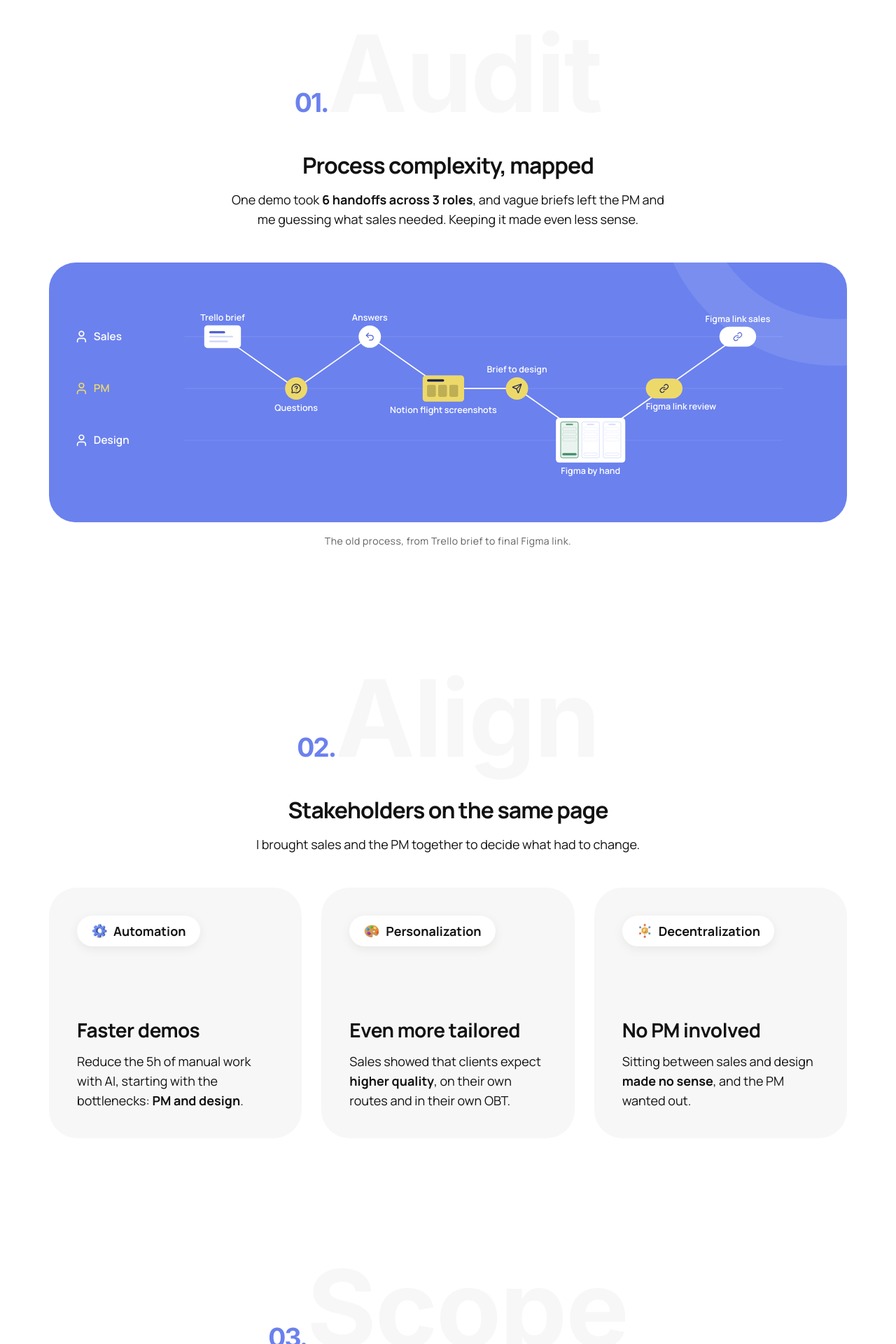
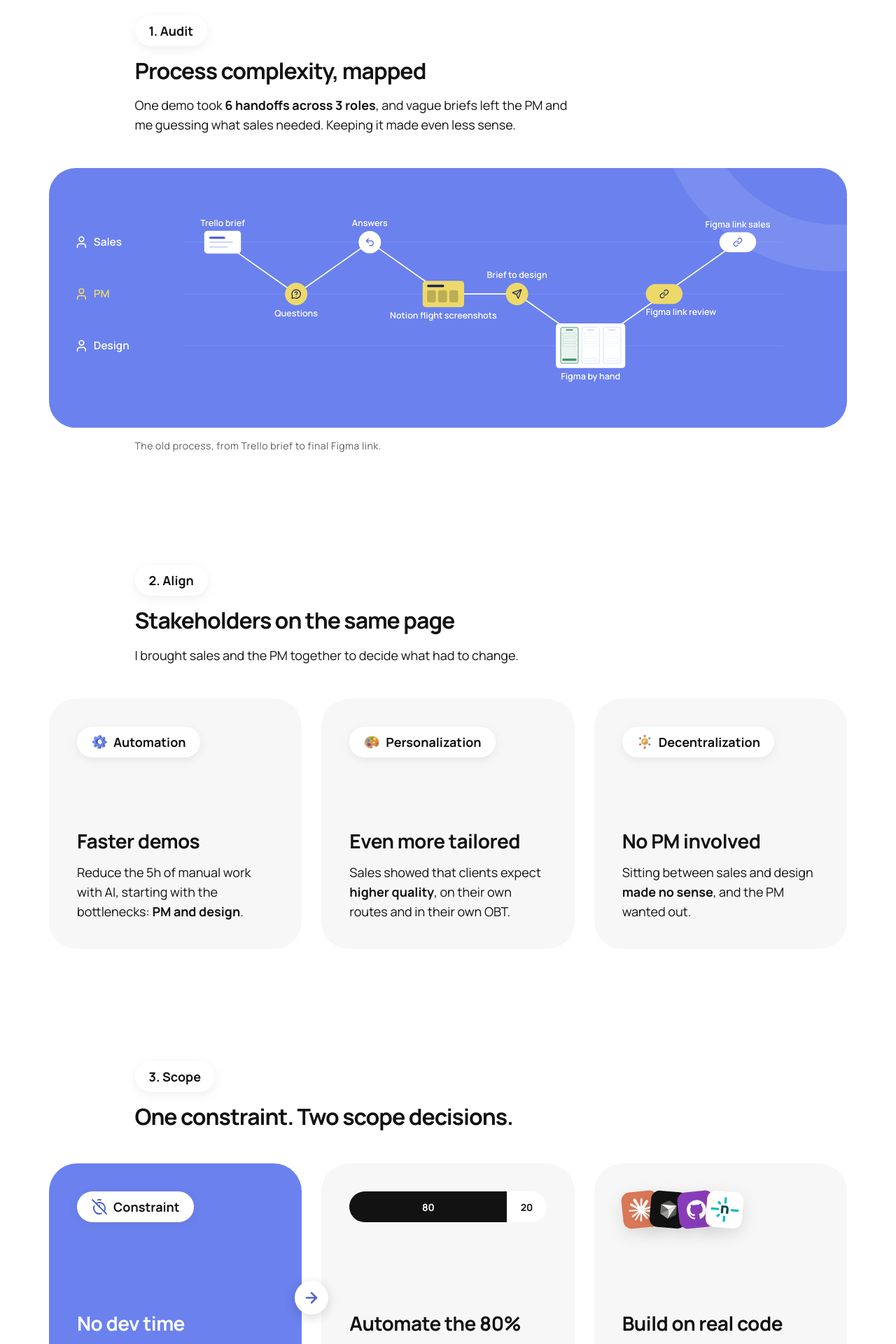
Before and after one commit to BrunaQuadros/portfolio2026, a Next.js app: page /case-studies/eco-mio in a window 1280 px wide. Shown: the part 3800-5720 px from the top of the page at 70% size. Built offline with nearby package versions, Linux system fonts and the light colour scheme.

Commit message:
Revert "eco.mio case study: Audit, Align, Scope as giant grey numbered titles (GiantTitle extracted from SolutionSection)"
This reverts commit 453fb0097bf048bee8b98064959cdbbea0b1aa78.

```diff
--- a/app/case-studies/eco-mio/page.tsx
+++ b/app/case-studies/eco-mio/page.tsx
@@ -302,10 +302,9 @@ export default function EcoMioCaseStudyPage() {
             (ProcessSwimlane, its blue rounded panel included), with a
             caption under it. */}
         <div className="flex flex-col gap-12">
+          <div style={TEXT_COLUMN}>
             <StepHeading
-            number={approach.audit.number}
-            title={approach.audit.title}
-            numberClass={ACCENT_TEXT}
+              label={approach.audit.label}
               heading={approach.audit.heading}
               body={
                 <p>
@@ -313,6 +312,7 @@ export default function EcoMioCaseStudyPage() {
                 </p>
               }
             />
+          </div>
           <figure className="flex flex-col gap-4">
             {/* From lg the diagram fills the content width. Below lg, shrunk
                 to the screen its labels would be ~4px, so it keeps a readable
@@ -333,7 +333,10 @@ export default function EcoMioCaseStudyPage() {
                 className="block h-[300px] w-[921px] max-w-none lg:h-auto lg:w-full"
               />
             </div>
-            <figcaption className="text-center font-manrope text-[14px] leading-[20px] tracking-[0.48px] text-portfolio-grey-600">
+            <figcaption
+              style={TEXT_COLUMN}
+              className="font-manrope text-[14px] leading-[20px] tracking-[0.48px] text-portfolio-grey-600"
+            >
               {approach.audit.caption}
             </figcaption>
           </figure>
@@ -342,13 +345,13 @@ export default function EcoMioCaseStudyPage() {
         {/* 2. Align: the three goals, with the tag pills used through the
             rest of the case study. */}
         <div className="flex flex-col gap-12 lg:mt-16">
+          <div style={TEXT_COLUMN}>
             <StepHeading
-            number={approach.align.number}
-            title={approach.align.title}
-            numberClass={ACCENT_TEXT}
+              label={approach.align.label}
               heading={approach.align.heading}
               body={<p>{approach.align.body}</p>}
             />
+          </div>
           <div className="grid grid-cols-1 gap-6 sm:grid-cols-3 sm:gap-7">
             {approach.align.cards.map((card) => (
               <ProblemCard
@@ -365,12 +368,9 @@ export default function EcoMioCaseStudyPage() {
         {/* 3. Scope: the constraint (blue) and the two decisions it shaped.
             One column below lg, three from lg. */}
         <div className="flex flex-col gap-12 lg:mt-16">
-          <StepHeading
-            number={approach.scope.number}
-            title={approach.scope.title}
-            numberClass={ACCENT_TEXT}
-            heading={approach.scope.heading}
-          />
+          <div style={TEXT_COLUMN}>
+            <StepHeading label={approach.scope.label} heading={approach.scope.heading} />
+          </div>
           <div className="grid grid-cols-1 gap-6 lg:grid-cols-3 lg:gap-7">
             <div
               className={`relative flex flex-col items-start justify-between gap-8 rounded-case-mobile p-6 sm:rounded-case-2xl sm:p-10 lg:h-[383px] ${ACCENT_BG}`}
--- a/components/case-study/GiantTitle.tsx
+++ /dev/null
@@ -1,50 +0,0 @@
-// The giant pale-grey word with a small accent number in front ("01.
-// Awareness", "01. Automation", "01. Audit"). First built inside
-// SolutionSection; moved here unchanged when eco.mio's My process steps
-// reused it. The parent must centre it (items-center) and clip overflow
-// (overflow-x-hidden): below sm the word is deliberately wider than the
-// phone and gets cropped evenly at both edges (Mobile Rule 6).
-type GiantTitleProps = {
-  id: string;
-  number: string;
-  title: string;
-  // Color of the small number. Defaults to Faircado green.
-  numberClass?: string;
-  // Smaller size for long words (eco.mio "Personalization",
-  // "Decentralization"), so they fit the 1140px content width.
-  long?: boolean;
-};
-
-export function GiantTitle({ id, number, title, numberClass = "text-faircado-green-400", long = false }: GiantTitleProps) {
-  // Long words: still cropped a little at the phone edges below sm (Mobile
-  // Rule 6), and fitted to the content width from sm up.
-  const titleSize = long
-    ? "text-[12vw] sm:text-[8vw] lg:text-[104px]"
-    : "text-[19vw] sm:text-[7vw] md:text-[14vw] lg:text-[152px]";
-  return (
-    // Below sm the title is deliberately wider than the phone screen
-    // (~110% of it for "Awareness"): w-max keeps it on one line at its
-    // natural width, and because the parent centres its children and
-    // clips overflow, the word is cropped evenly on both edges instead
-    // of pushing the page into horizontal scroll. The number stacks
-    // centred above the word there (flex-col), so it isn't the part
-    // that gets cropped; from sm up both sit inline as on desktop.
-    <h3
-      id={id}
-      className="flex w-max max-w-none flex-col items-center font-[family-name:var(--font-inter-display)] font-bold leading-[1.1] tracking-[-2px] text-portfolio-grey-50 text-center sm:block sm:w-auto"
-    >
-      {/* A third of the title's size (matches Figma), baseline-aligned
-          with it by default since both are inline text in the same h3.
-          Mobile/sm sizes are pure vw (no flat px addend) so they scale
-          with the viewport. Below sm the title is intentionally oversized
-          (19vw, see the h3 comment) and cropped at the screen edges. The fixed 152px only kicks in at lg:
-          at md (768-1023px) it still overflowed the content width, so
-          md scales with the viewport too (14vw = ~107px at 768px). */}
-      {/* -mb-5 below sm pulls the stacked number 20px down into the word's
-          line box, so it sits tight against (slightly overlapping) the
-          word's cap height instead of floating above it. */}
-      <span className={`-mb-5 text-[6.4vw] sm:mb-0 sm:text-[2.33vw] md:text-[3.4vw] lg:text-[2.33rem] ${numberClass}`}>{number}</span>
-      <span className={titleSize}>{title}</span>
-    </h3>
-  );
-}
--- a/components/case-study/SolutionSection.tsx
+++ b/components/case-study/SolutionSection.tsx
@@ -1,7 +1,6 @@
 import Image from "next/image";
 import { Search, X } from "lucide-react";
 import { TagPill } from "./TagPill";
-import { GiantTitle } from "./GiantTitle";
 import { ImagePlaceholder } from "./ImagePlaceholder";
 import type {
   AnnotatedImage,
@@ -437,11 +436,37 @@ export function SolutionSection({
     ? "self-center xl:absolute xl:left-10 xl:top-10 xl:self-auto"
     : "self-center lg:absolute lg:left-10 lg:top-10 lg:self-auto";
   const headingTopMargin = tagInFlowUntilXl ? "-mt-9 xl:mt-0" : "-mt-9 lg:mt-0";
+  // Long words: still cropped a little at the phone edges below sm (Mobile
+  // Rule 6), and fitted to the content width from sm up.
+  const titleSize = longTitle
+    ? "text-[12vw] sm:text-[8vw] lg:text-[104px]"
+    : "text-[19vw] sm:text-[7vw] md:text-[14vw] lg:text-[152px]";
   return (
     <section className="flex w-full flex-col items-center gap-7 overflow-x-hidden" aria-labelledby={`solution-${title.toLowerCase()}`}>
-      {/* Centred and clipped by this section (items-center,
-          overflow-x-hidden), as GiantTitle needs. */}
-      <GiantTitle id={`solution-${title.toLowerCase()}`} number={number} title={title} numberClass={numberClass} long={longTitle} />
+      {/* Below sm the title is deliberately wider than the phone screen
+          (~110% of it for "Awareness"): w-max keeps it on one line at its
+          natural width, and because the section centres its children and
+          clips overflow, the word is cropped evenly on both edges instead
+          of pushing the page into horizontal scroll. The number stacks
+          centred above the word there (flex-col), so it isn't the part
+          that gets cropped; from sm up both sit inline as on desktop. */}
+      <h3
+        id={`solution-${title.toLowerCase()}`}
+        className="flex w-max max-w-none flex-col items-center font-[family-name:var(--font-inter-display)] font-bold leading-[1.1] tracking-[-2px] text-portfolio-grey-50 text-center sm:block sm:w-auto"
+      >
+        {/* A third of the title's size (matches Figma), baseline-aligned
+            with it by default since both are inline text in the same h3.
+            Mobile/sm sizes are pure vw (no flat px addend) so they scale
+            with the viewport. Below sm the title is intentionally oversized
+            (19vw, see the h3 comment) and cropped at the screen edges. The fixed 152px only kicks in at lg:
+            at md (768-1023px) it still overflowed the content width, so
+            md scales with the viewport too (14vw = ~107px at 768px). */}
+        {/* -mb-5 below sm pulls the stacked number 20px down into the word's
+            line box, so it sits tight against (slightly overlapping) the
+            word's cap height instead of floating above it. */}
+        <span className={`-mb-5 text-[6.4vw] sm:mb-0 sm:text-[2.33vw] md:text-[3.4vw] lg:text-[2.33rem] ${numberClass}`}>{number}</span>
+        <span className={titleSize}>{title}</span>
+      </h3>
       <div className="flex w-full flex-col items-center gap-6 sm:gap-20">
         {/* Each block's gray panel simply sits inside the page's own
             px-6/sm:px-10 section padding (like the My Role/Impact box)
--- a/components/case-study/StepHeading.tsx
+++ b/components/case-study/StepHeading.tsx
@@ -1,36 +1,29 @@
-import { GiantTitle } from "./GiantTitle";
+import { TagPill } from "./TagPill";
 
 // The heading block of one step inside a multi-step section (eco.mio's "My
-// process": 01. Audit, 02. Align, 03. Scope): the same giant grey numbered
-// word as the solution sections, then an h3 and an optional body, all
-// centred under it. Repeats once per step, so it's a shared component.
+// process": 1. Audit, 2. Align, 3. Scope): the step's name in the same tag
+// pill the case study uses everywhere else (no new label style), an h3 one
+// size below the section's h2, and an optional body. Repeats once per step,
+// so it's a shared component.
 type StepHeadingProps = {
-  number: string;
-  title: string;
+  label: string;
   heading: string;
   body?: React.ReactNode;
-  // Color of the small number, the case study's brand token.
-  numberClass: string;
-  // Smaller giant word for long titles (see GiantTitle).
-  long?: boolean;
+  className?: string;
 };
 
-export function StepHeading({ number, title, heading, body, numberClass, long = false }: StepHeadingProps) {
+export function StepHeading({ label, heading, body, className = "" }: StepHeadingProps) {
   return (
-    // overflow-x-hidden + items-center: GiantTitle crops evenly at the
-    // phone edges instead of scrolling the page.
-    <div className="flex w-full flex-col items-center gap-7 overflow-x-hidden">
-      <GiantTitle id={`step-${title.toLowerCase()}`} number={number} title={title} numberClass={numberClass} long={long} />
-      <div className="flex max-w-[640px] flex-col items-center gap-4 text-center">
-        <p className="font-manrope font-bold text-[28px] leading-[1.2] tracking-[-1px] text-portfolio-grey-900 sm:text-[32px]">
-          {heading}
-        </p>
-        {body ? (
-          <div className="font-manrope text-[16px] leading-[26px] text-portfolio-grey-900 sm:text-[18px] sm:leading-[28px]">
-            {body}
-          </div>
-        ) : null}
-      </div>
+    <div className={`flex flex-col items-start gap-4 ${className}`}>
+      <TagPill label={label} />
+      <h3 className="font-manrope font-bold text-[28px] leading-[1.2] tracking-[-1px] text-portfolio-grey-900 sm:text-[32px]">
+        {heading}
+      </h3>
+      {body ? (
+        <div className="max-w-[640px] font-manrope text-[16px] leading-[26px] text-portfolio-grey-900 sm:text-[18px] sm:leading-[28px]">
+          {body}
+        </div>
+      ) : null}
     </div>
   );
 }
--- a/content/projects/eco-mio.ts
+++ b/content/projects/eco-mio.ts
@@ -153,8 +153,7 @@ export const ecoMio: EcoMioContent = {
       " so I started with how demos really got made.",
     ],
     audit: {
-      number: "01.",
-      title: "Audit",
+      label: "1. Audit",
       heading: "Process complexity, mapped",
       body: [
         "One demo took ",
@@ -181,8 +180,7 @@ export const ecoMio: EcoMioContent = {
       },
     },
     align: {
-      number: "02.",
-      title: "Align",
+      label: "2. Align",
       heading: "Stakeholders on the same page",
       body: "I brought sales and the PM together to decide what had to change.",
       cards: [
@@ -219,8 +217,7 @@ export const ecoMio: EcoMioContent = {
       ],
     },
     scope: {
-      number: "03.",
-      title: "Scope",
+      label: "3. Scope",
       heading: "One constraint. Two scope decisions.",
       // The blue card; its arrow points at the two decisions it shaped.
       constraint: {
```
Also changed, not shown: content/projects/types.ts (+5 -8 lines), 1 other file (tests, documents, lock files or other folders). Lines whose indentation alone changed are shown as unchanged.
